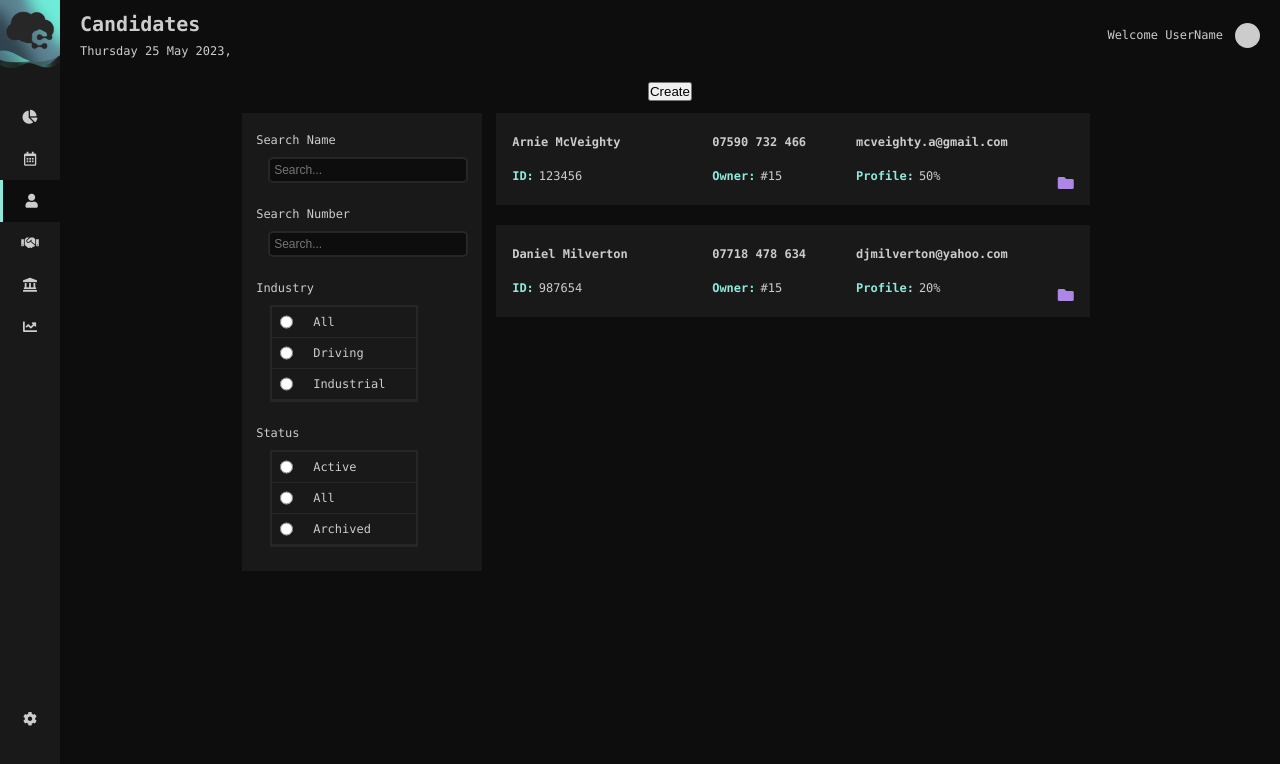
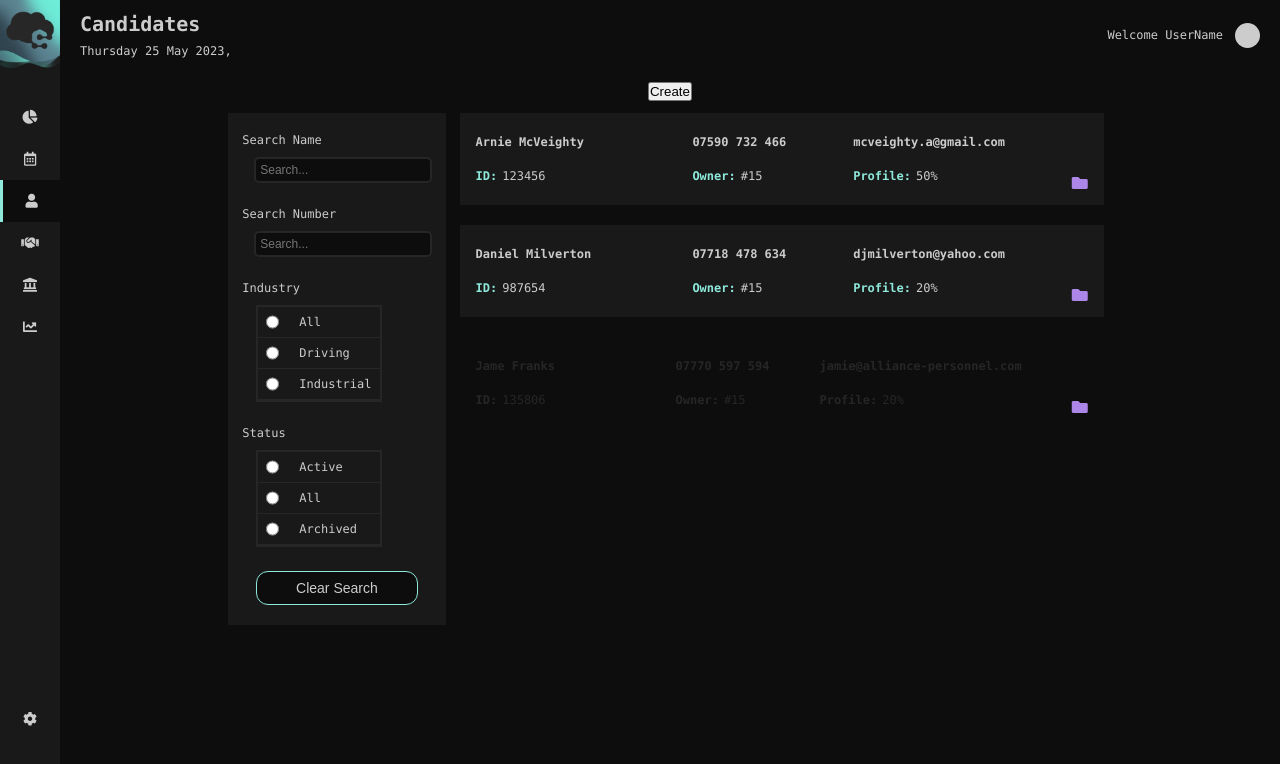
Before and after one commit to teetzMcveets/CT1.0, a React (Create React App) app: page /candidates in a window 1280 px wide. Shown: the top 764 px of the page. Built offline with nearby package versions, Linux system fonts and the light colour scheme.

Commit message:
clear search button and button-one added

```diff
--- a/src/App.css
+++ b/src/App.css
@@ -19,6 +19,7 @@
   --big1: 16px;
   --big2: 18px;
   --big3: 20px;
+  --big4: 24px;
   --transition: 0.35s;
 }
 
@@ -53,6 +54,32 @@ html {
   scrollbar-width: none; /* Firefox */
 }
 
+/* Main Content
+=========================================================================== */
+
 .main-content {
   padding: 0 20px 0 80px;
 }
+
+/* UNIVERSAL BUTTONS */
+.button-one {
+  font-size: var(--med2);
+  padding: var(--small1) var(--med1);
+  border-radius: var(--med1);
+  background-color: var(--BGC);
+  color: var(--text);
+  border: 1px solid var(--primary);
+}
+
+.button-one:hover {
+  background-color: var(--primary);
+  color: var(--textOnColor);
+  transition-duration: var(--transition);
+  cursor: pointer;
+}
+
+.button-one:active {
+  background-color: var(--secondary);
+  border: 1px solid var(--secondary);
+
+}
--- a/src/components/Candidates/CandidateAll/CandidateList/CandidateList.css
+++ b/src/components/Candidates/CandidateAll/CandidateList/CandidateList.css
@@ -10,6 +10,7 @@
     padding: var(--small2) var(--med2);
     background-color: var(--s1);
     border: 2px solid transparent;
+    justify-content: space-between;
 }
 
 .candidate-details-card:hover {
@@ -55,7 +56,6 @@
 .archived-candidate {
     background-color: var(--BGC);
     color: var(--s2);
-    border: 2px solid var(--s2);
 }
 
 .archived-span {
--- a/src/components/Candidates/CandidateAll/CandidateList/CandidateList.js
+++ b/src/components/Candidates/CandidateAll/CandidateList/CandidateList.js
@@ -9,7 +9,9 @@ export default function CandidateList ({ candidates, handleArchiveClick }) {
             <div className='candidates-list-container'>
 
                 <div className='candidate-list-detail-container'>
-                {Object.values(candidates).map(candidate => {
+                {Object.values(candidates)
+                    .sort((a, b) => a.firstName.localeCompare(b.firstName))
+                    .map(candidate => {
                         const isArchived = candidate.status === 'Archived';
 
                         return (
--- a/src/components/Candidates/CandidateAll/CandidateSearch/CandidateSearch.css
+++ b/src/components/Candidates/CandidateAll/CandidateSearch/CandidateSearch.css
@@ -22,7 +22,6 @@
     color: var(--text);
     border: 2px solid var(--s2);
     border-radius: 5px;
-    width: 200px;
 }
 
 .candidate-input:focus {
--- a/src/components/Candidates/CandidateAll/CandidateSearch/CandidateSearch.js
+++ b/src/components/Candidates/CandidateAll/CandidateSearch/CandidateSearch.js
@@ -132,7 +132,17 @@ export default function CandidateSearch () {
 
                 </div>
 
+                    <div className='search-criteria-container'>
+                        <div className='candidate-search-container'>
+                            <button
+                                className='button-one'
+                            >
+                                Clear Search
+                            </button>
+                        </div>
+                    </div>
             </div>
+
         </>
     )
 }
--- a/src/features/candidates/candidateSlice.js
+++ b/src/features/candidates/candidateSlice.js
@@ -1,13 +1,14 @@
 import { createSlice } from '@reduxjs/toolkit';
 import generateUID from '../../utilities/generateUID';
-import { arnieMcVeighty, danMilverton } from '../../utilities/hadCode';
+import { arnieMcVeighty, danMilverton, jamieFranks } from '../../utilities/hadCode';
 
 const initialState = {
     byId: {
         [arnieMcVeighty.id]: arnieMcVeighty,
         [danMilverton.id]: danMilverton,
+        [jamieFranks.id]: jamieFranks,
     },
-    allIds: [arnieMcVeighty.id, danMilverton.id],
+    allIds: [arnieMcVeighty.id, danMilverton.id, jamieFranks.id],
 }
 
 const candidatesSlice = createSlice({
--- a/src/utilities/hadCode.js
+++ b/src/utilities/hadCode.js
@@ -21,3 +21,15 @@ export const danMilverton = {
     profile: '20%',
     status: 'Active',
 }
+
+export const jamieFranks = {
+    id: 135806,
+    firstName: 'Jame',
+    middleNames: '',
+    lastName: 'Franks',
+    owner: '#15',
+    number: '07770 597 594',
+    email: 'jamie@alliance-personnel.com',
+    profile: '20%',
+    status: 'Archived',
+}
```
Lines whose indentation alone changed are shown as unchanged.
